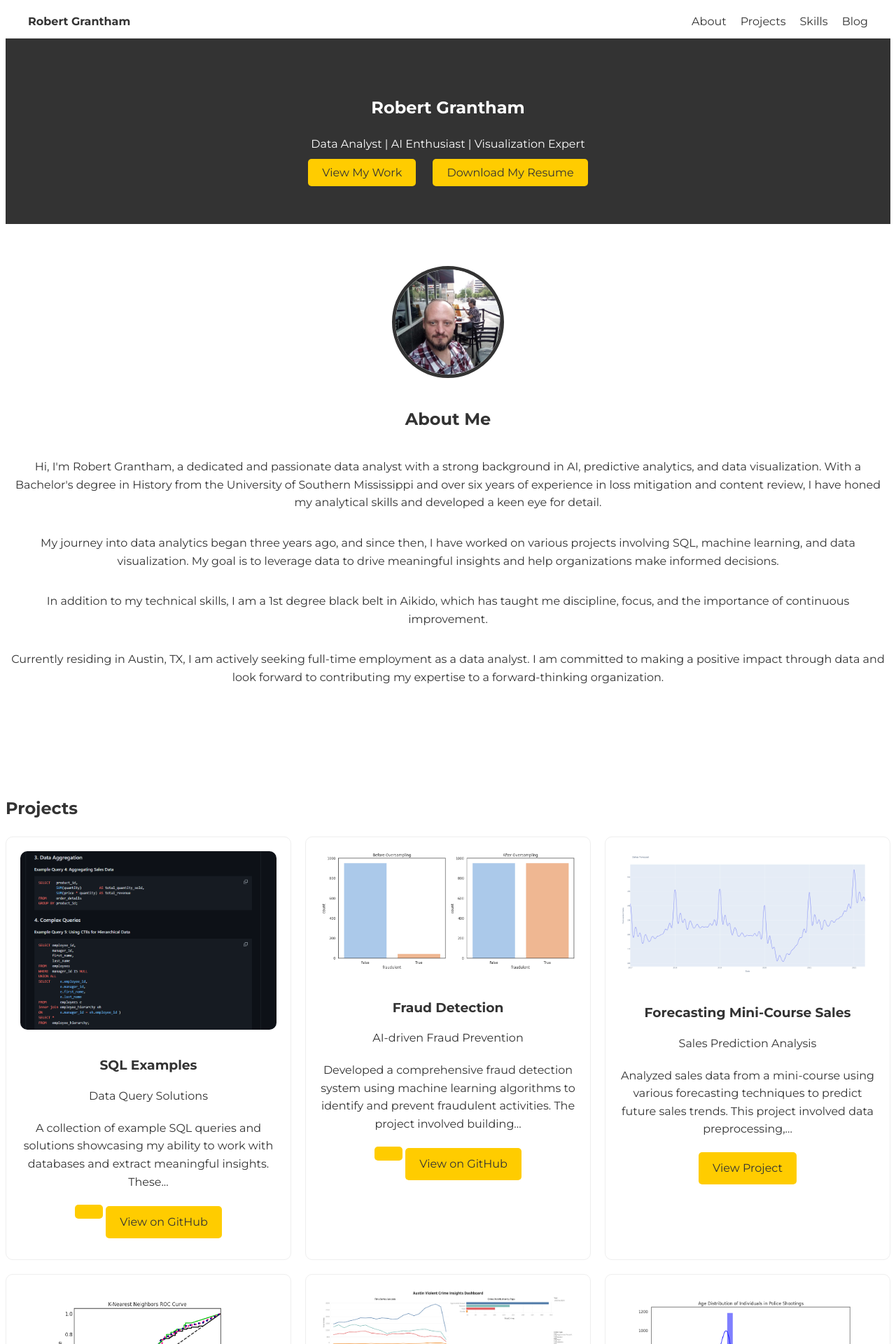
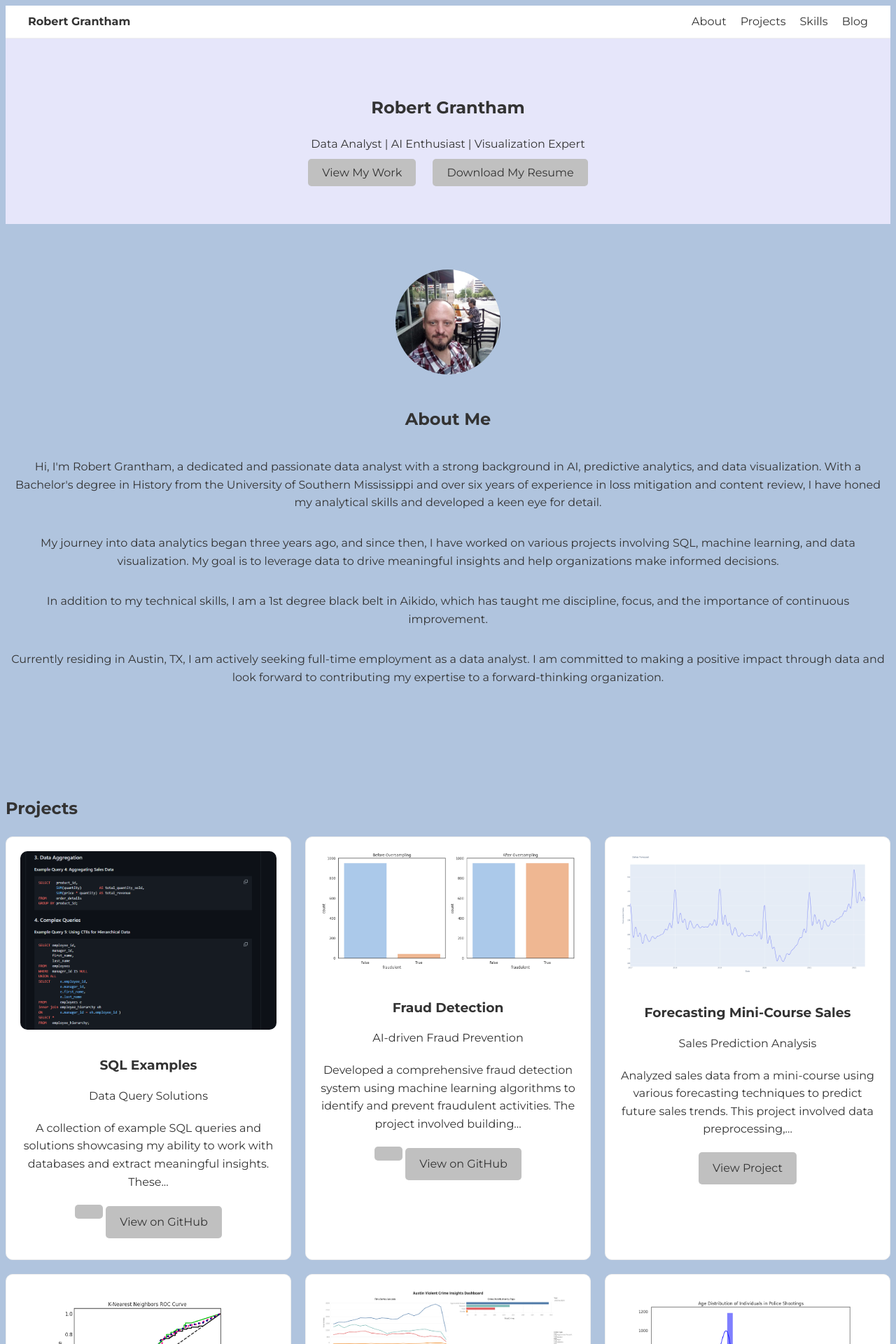
Before and after one commit to rgrantham82/rgrantham82.github.io, a Jekyll site: the page built from index.html, in a window 1280 px wide. Shown: the top 1920 px of the page at 70% size. Built offline with Jekyll 4.4.1, drawn with Linux system fonts in a browser that asks for light colours.

Commit message:
Update styles.css

```diff
--- a/assets/css/styles.css
+++ b/assets/css/styles.css
@@ -1,8 +1,16 @@
+/* Variables */
+:root {
+  --primary-color: #b0c4de; /* Serene Sky Blue */
+  --secondary-color: #e6e6fa; /* Lavender */
+  --accent-color: #c0c0c0; /* Silver */
+}
+
 /* General styling */
 body {
   font-family: 'Montserrat', sans-serif;
   line-height: 1.6;
   color: #333;
+  background-color: var(--primary-color); /* Use serene sky blue as background */
 }
 
 /* Container */
@@ -14,8 +22,8 @@ body {
 
 /* Hero Section */
 .hero {
-  background-color: #333;
-  color: #fff;
+  background-color: var(--secondary-color); /* Lavender background */
+  color: #333; /* Adjust text color for readability */
   padding: 60px 0;
   text-align: center;
 }
@@ -23,7 +31,7 @@ body {
 .hero .btn,
 .hero .resume-btn {
   margin: 10px;
-  background-color: #ffcc00;
+  background-color: var(--accent-color); /* Silver button background */
   color: #333;
   padding: 10px 20px;
   text-decoration: none;
@@ -32,7 +40,7 @@ body {
 
 .hero .btn:hover,
 .hero .resume-btn:hover {
-  background-color: #ff9900;
+  background-color: #ff9900; /* Darker orange on hover */
 }
 
 /* Navbar */
@@ -107,7 +115,7 @@ nav ul li a {
   height: 150px;
   object-fit: cover;
   margin-bottom: 20px;
-  border: 5px solid #333;
+  border: 5px solid var(--primary-color); /* Use serene sky blue border */
   transition: transform 0.3s ease;
 }
 
@@ -170,7 +178,7 @@ nav ul li a {
 
 .project-card .btn,
 .project-card .btn-github {
-  background-color: #ffcc00;
+  background-color: var(--accent-color); /* Silver button background */
   color: #333;
   padding: 10px 20px;
   text-decoration: none;
@@ -181,7 +189,7 @@ nav ul li a {
 
 .project-card .btn:hover,
 .project-card .btn-github:hover {
-  background-color: #ff9900;
+  background-color: #ff9900; /* Darker orange on hover */
 }
 
 /* Blog Section */
@@ -203,8 +211,8 @@ nav ul li a {
 
 /* Footer */
 footer {
-  background-color: #333;
-  color: #fff;
+  background-color: var(--primary-color); /* Use serene sky blue */
+  color: var(--accent-color); /* Silver text color */
   text-align: center;
   padding: 20px 0;
 }
@@ -226,14 +234,14 @@ footer .social-icons li {
 }
 
 footer .social-icons li a {
-  color: #fff;
+  color: var(--accent-color); /* Silver social icon color */
   font-size: 1.2em;
   text-decoration: none;
   transition: color 0.3s ease;
 }
 
 footer .social-icons li a:hover {
-  color: #ffcc00;
+  color: #ffcc00; /* Darker yellow on hover */
 }
 
 /* Add smooth transitions */
```
